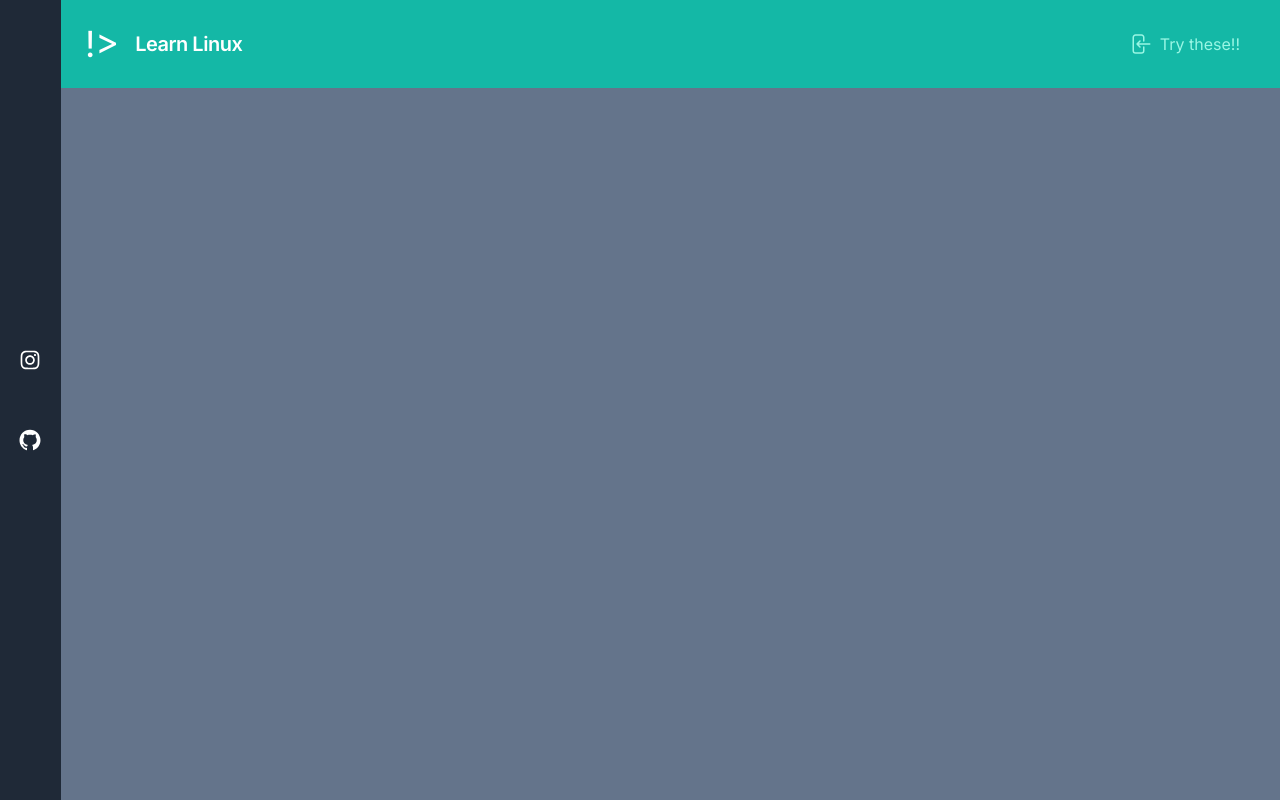
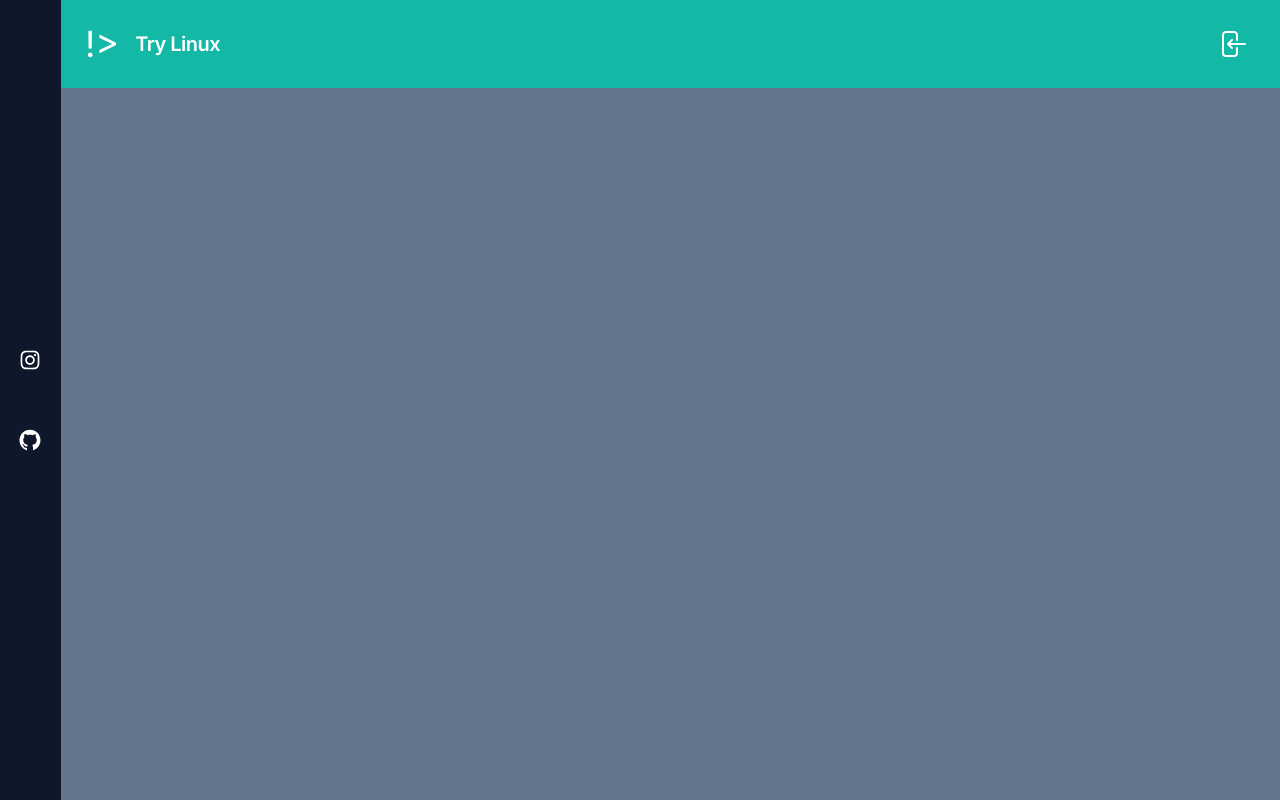
Before and after one commit to v-house/learn-linux, a Next.js app: page / in a window 1280 px wide. Built offline with nearby package versions, Linux system fonts and the light colour scheme.

Commit message:
Improving top navbar

```diff
--- a/app/Navbar.tsx
+++ b/app/Navbar.tsx
@@ -3,7 +3,7 @@ import { AiFillGithub, AiOutlineInstagram } from "react-icons/ai";
 export default function Navv() {
   return (
     <>
-      <aside className="h-full w-16 flex flex-col space-y-10 items-center justify-center relative bg-gray-800 text-white">
+      <aside className="h-full w-16 flex flex-col space-y-10 items-center justify-center relative bg-slate-900 text-white">
         <div className="h-10 w-10 flex items-center justify-center rounded-lg text-2xl cursor-pointer hover:text-gray-800 hover:bg-white hover:duration-300 hover:ease-linear focus:bg-white">
           <AiOutlineInstagram />
         </div>
--- a/app/TopNav.tsx
+++ b/app/TopNav.tsx
@@ -1,26 +1,23 @@
 export default function Topnav() {
   return (
     <>
-      <nav className="flex items-center justify-between flex-wrap bg-teal-500 p-6">
+      <nav className="flex items-center justify-between bg-teal-500 p-6">
         <div className="flex items-center flex-shrink-0 text-white mr-6">
-          <span className="text-4xl mr-4">!{">"}</span>
+          <span className="text-4xl mr-4">{"!>"}</span>
           <span className="font-semibold text-xl tracking-tight">
-            Learn Linux
+            Try Linux
           </span>
         </div>
         <div className="">
           <div className="">
-            <a
-              href="#responsive-header"
-              className="text-teal-200 hover:text-white mr-4 flex"
-            >
+            <a href="#responsive-header" className="text-white flex">
               <svg
                 xmlns="http://www.w3.org/2000/svg"
                 fill="none"
                 viewBox="0 0 24 24"
                 strokeWidth={1.5}
                 stroke="currentColor"
-                className="w-6 h-6 mr-2"
+                className="w-8 h-8 mr-2"
               >
                 <path
                   strokeLinecap="round"
@@ -28,7 +25,6 @@ export default function Topnav() {
                   d="M15.75 9V5.25A2.25 2.25 0 0013.5 3h-6a2.25 2.25 0 00-2.25 2.25v13.5A2.25 2.25 0 007.5 21h6a2.25 2.25 0 002.25-2.25V15M12 9l-3 3m0 0l3 3m-3-3h12.75"
                 />
               </svg>
-              Try these!!
             </a>
           </div>
         </div>
```
